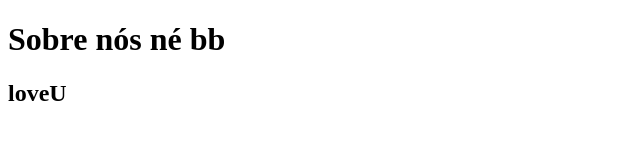
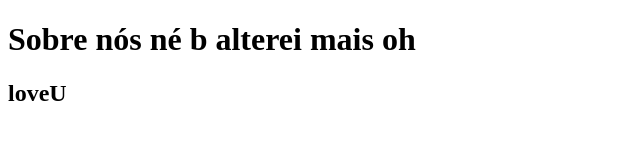
Before and after one commit to Mateusinbessa/learninggithub, a plain HTML site: page sobre.html in a window 1280 px wide. Shown: the whole page, without its empty margins (0-640 px from the left). Drawn offline with Linux system fonts and the light colour scheme.

Commit message:
Feature: teste (#3)

```diff
--- a/sobre.html
+++ b/sobre.html
@@ -6,7 +6,7 @@
     <title>Sobre</title>
 </head>
 <body>
-    <h1>Sobre nós né bb</h1>
+    <h1>Sobre nós né b alterei mais oh</h1>
     <h2>loveU</h2>
 </body>
 </html>
```
